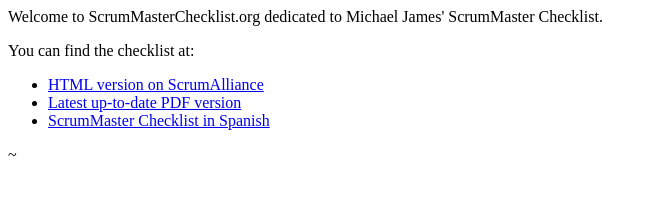
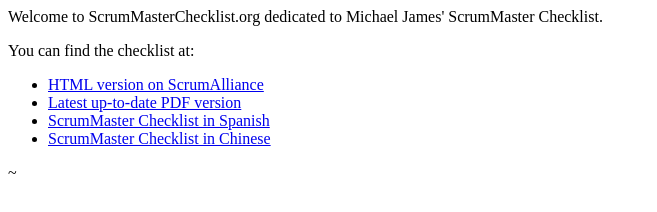
Before and after one commit to nerds-odd-e/scrummaster-checklist, a plain HTML site: page site/index.html in a window 1280 px wide. Shown: the whole page, without its empty margins (0-657 px from the left). Drawn offline with Linux system fonts and the light colour scheme.

Commit message:
added link to chinese version in the main page

```diff
--- a/site/index.html
+++ b/site/index.html
@@ -25,6 +25,7 @@
 <LI> <A href="http://scrumalliance.org/articles/194-an-example-scrummasters-checklist"> HTML version on ScrumAlliance </A> </LI>
 <LI> <A href="pdf/ScrumMaster_Checklist_12_unbranded.pdf"> Latest up-to-date PDF version </A> </LI>
 <LI> <A href="pdf/scrummaster_checklist_spanish.pdf"> ScrumMaster Checklist in Spanish </A> </LI>
+<LI> <A href="pdf/ScrumMaster_checklist_chinese.pdf"> ScrumMaster Checklist in Chinese </A> </LI>
 </UL>
 
 
```
